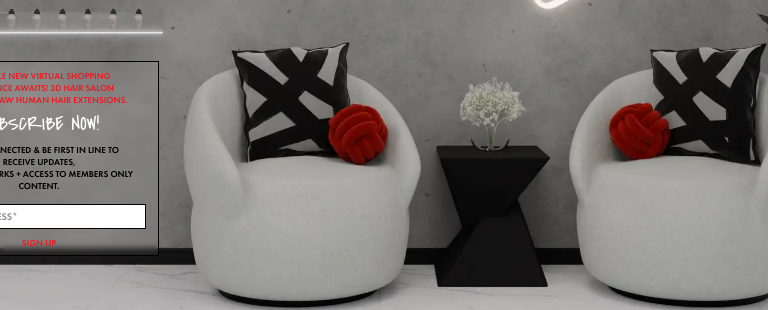
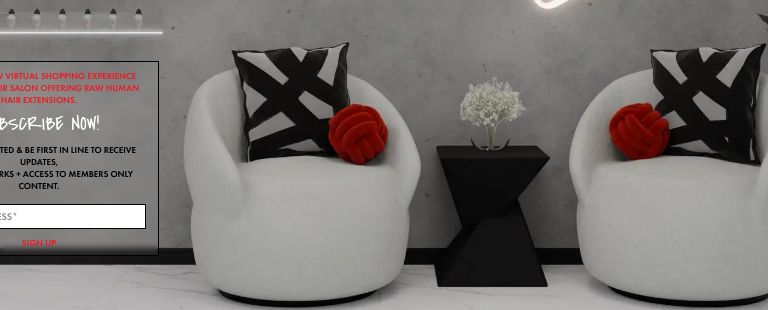
Before and after one commit to yoteenz/CSLP, a React (Vite) app: page / in a window 768 px wide. Shown: the part 378-688 px from the top of the page. Built offline with nearby package versions, Linux system fonts and the light colour scheme.

Commit message:
Increase tablet text max-width from 200px to 220px for wider text area

```diff
--- a/src/styles/coming-soon.css
+++ b/src/styles/coming-soon.css
@@ -146,7 +146,7 @@
     font-size: 9px !important; /* Restore tablet text size */
     line-height: 12px !important; /* Restore line height */
     padding: 0 4px !important; /* Add small padding to prevent overflow */
-    max-width: 200px !important; /* Force text to wrap more aggressively on 2 lines */
+    max-width: 220px !important; /* Increase max-width to allow text to spread wider on 2 lines */
   }
 
   /* Move all content down 4px and allow line wrapping for red text on tablet */
```
